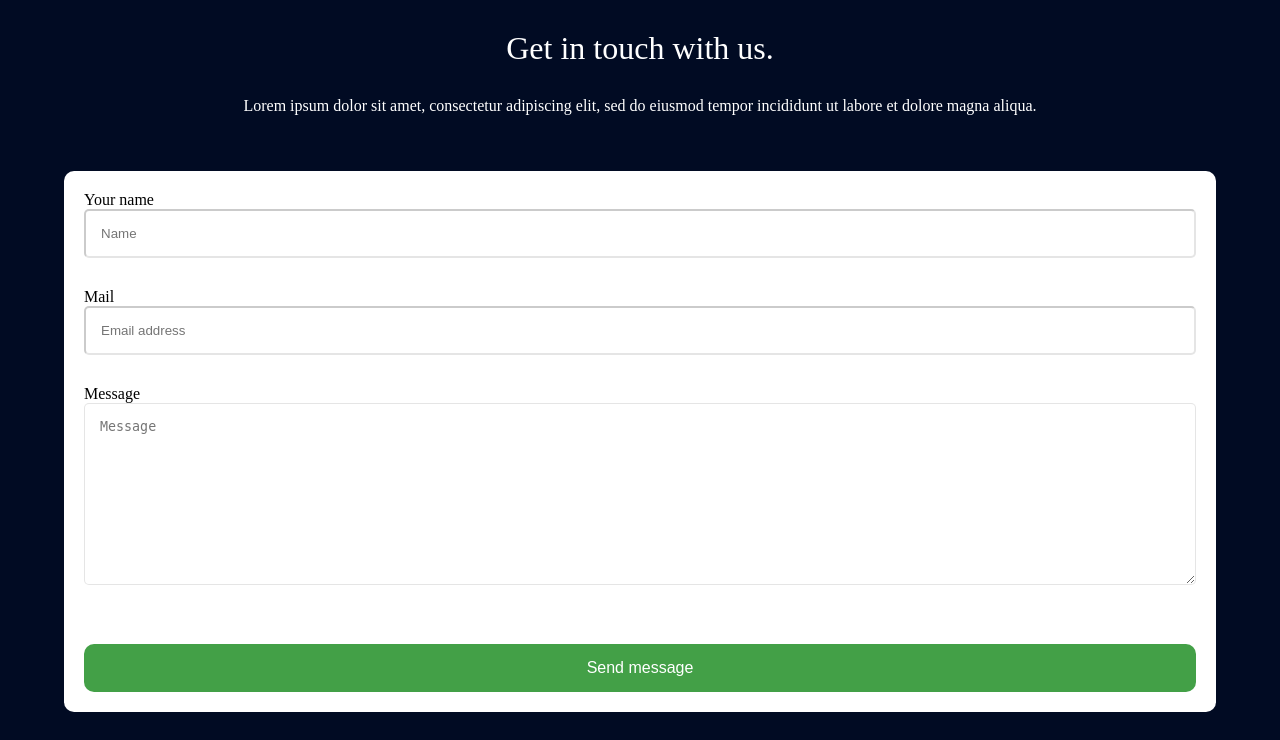
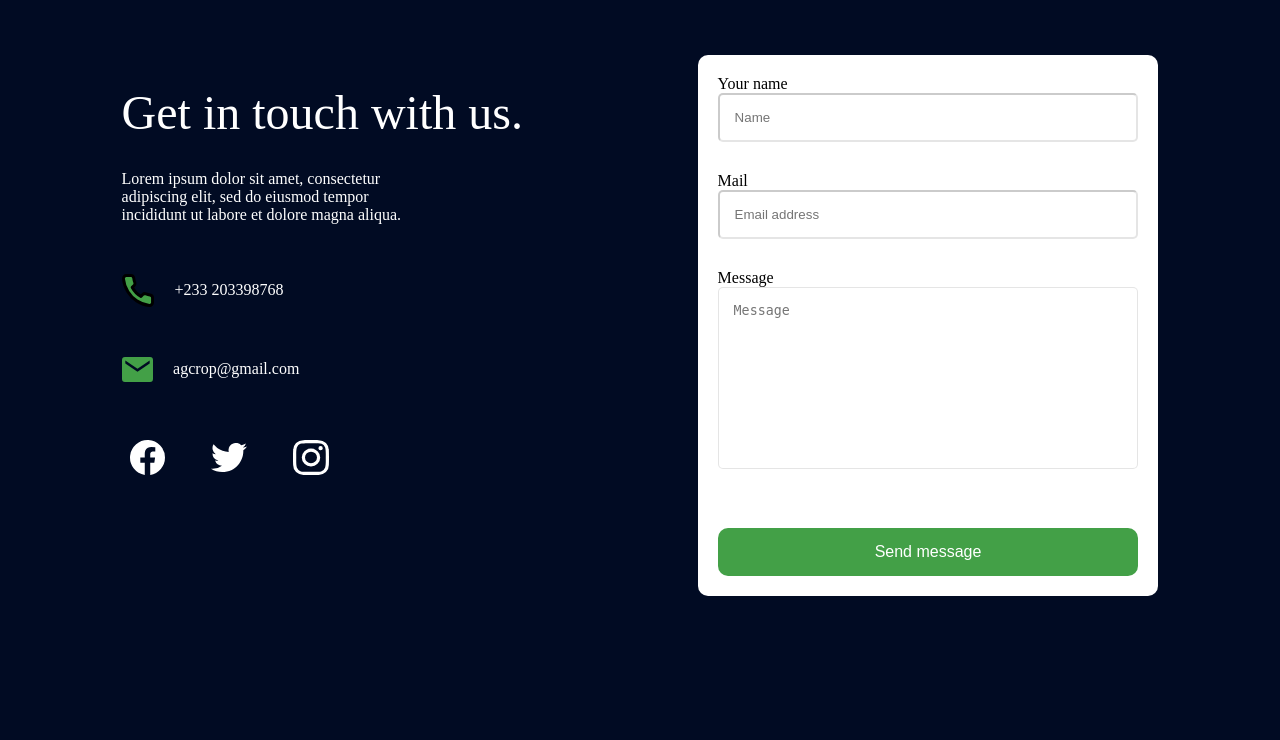
Before and after one commit to Akwasi123/AgriCrop, a PHP site: page /view/contact.html in a window 1280 px wide. Shown: the part 60-800 px from the top of the page. Run offline with PHP 8.4, Linux system fonts and the light colour scheme.

Commit message:
completed contact page

```diff
--- a/css/contact.css
+++ b/css/contact.css
@@ -24,6 +24,10 @@ body{
 .left .get{
     font-size: 2rem;
     margin: 30px;
+}
+
+.c-greet{
+    margin-bottom: 20px;
 }
 
 form{
@@ -58,7 +62,7 @@ input[type="text"]:focus{
 textarea{
     width: 100%;
     border-radius: 5px;
-    /* border: 0; */
+    resize: none;
     padding: 15px;
     border-color: rgba(169, 169, 169, 0.3);
 }
@@ -81,3 +85,58 @@ input[type="button"]{
     font-size: 1rem;
     border: transparent;
 }
+
+.pnum, .mail, .socials{
+    display: none;
+}
+
+/* DESKTOP STYLES */
+
+@media screen and (min-width: 800px) {
+    .contact{
+        display: flex;
+        /* align-items: center; */
+        justify-content: center;
+        margin-top: 55px;
+    }
+
+    .left{
+        width: 50%;
+        text-align: left;
+    }
+
+    .left .get{
+        margin-left: 0;
+        font-size: 3rem;
+    }
+
+    .c-greet{
+        width: 50%;
+    }
+
+    .pnum, .mail, .socials{
+        display: flex;
+        align-items: center;
+        margin: 50px auto;
+        /* border: 1px solid white; */
+    }
+
+    .right{
+        width: 40%;
+    }
+
+    .pnum img, .mail img{
+        margin-right: 20px;
+    }
+
+    .socials{
+        max-width: 60%;
+        margin-left: 0;
+    }
+
+    .socials img{
+        margin-right: 30px;
+    }
+
+
+}
--- a/view/contact.html
+++ b/view/contact.html
@@ -50,22 +50,22 @@
         <section class="contact">
             <div class="left">
                 <p class="get">Get in touch with us.</p>
-                <p>Lorem ipsum dolor sit amet, consectetur adipiscing elit, sed do eiusmod tempor incididunt ut labore et dolore magna aliqua. </p>
+                <p class="c-greet">Lorem ipsum dolor sit amet, consectetur adipiscing elit, sed do eiusmod tempor incididunt ut labore et dolore magna aliqua. </p>
 
                 <div class="pnum">
-                    <img src="" alt="">
-                    <p></p>
+                    <img src="../assets/img/icons/Icon feather-phone.svg" alt="">
+                    <p>+233 203398768</p>
                 </div>
 
                 <div class="mail">
-                    <img src="" alt="">
-                    <p></p>
+                    <img src="../assets/img/icons/Icon ionic-md-mail-green.svg" alt="">
+                    <p>agcrop@gmail.com</p>
                 </div>
 
                 <div class="socials">
-                    <img src="" alt="">
-                    <img src="" alt="">
-                    <img src="" alt="">
+                    <img src="../assets/img/icons/Icon awesome-facebook-white.svg" alt="" width="20">
+                    <img src="../assets/img/icons/Icon awesome-twitter-white.svg" alt="">
+                    <img src="../assets/img/icons/Icon awesome-instagram-white.svg" alt="">
                 </div>
             </div>
 
```
Also changed, not shown: assets/img/icons/Icon awesome-facebook-white.svg (added), assets/img/icons/Icon awesome-instagram-white.svg (added), assets/img/icons/Icon awesome-twitter-white.svg (added), assets/img/icons/Icon feather-phone.svg (added), assets/img/icons/Icon ionic-md-mail-green.svg (added).
